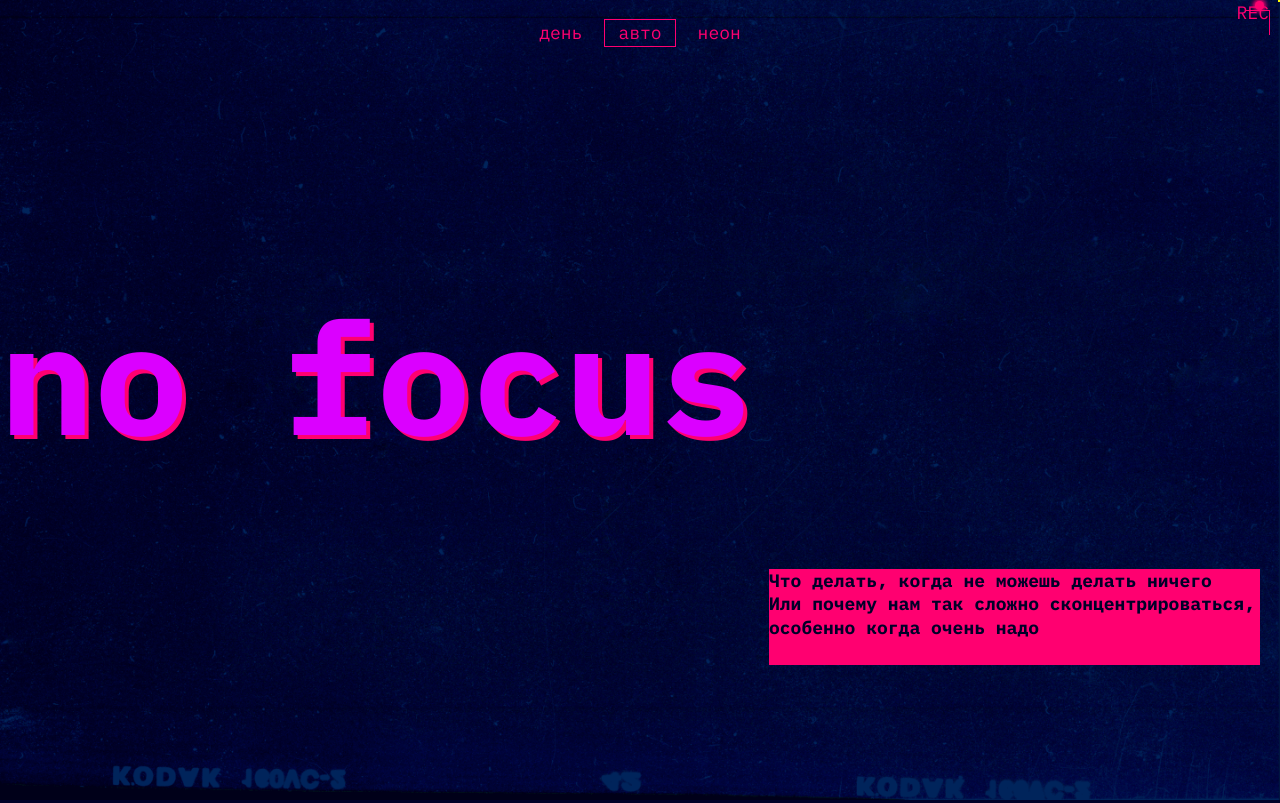
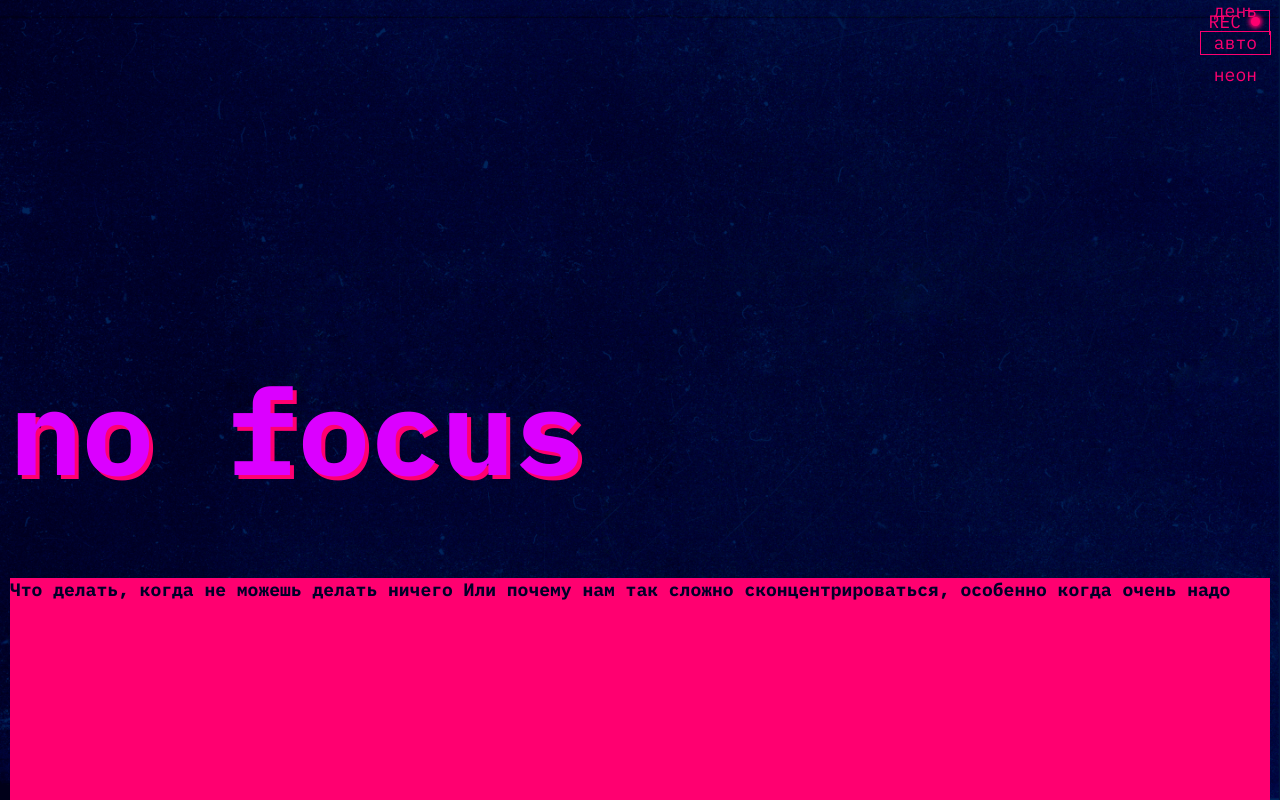
Before and after one commit to PetrukhinEgor/slozhno-sosredotochitsya, a plain HTML site: page index.html in a window 1280 px wide. Shown: the top 803 px of the page. Drawn offline with Linux system fonts and the light colour scheme.

Commit message:
откат назад

```diff
--- a/index.html
+++ b/index.html
@@ -16,6 +16,41 @@
     <title>Сложно сосредоточиться</title>
   </head>
   <body class="page">
+    <header class="header decorated-zone">
+      <span class="rec" aria-hidden="true">rec</span>
+      <nav class="header__theme-menu">
+        <ul class="header__theme-menu-list">
+          <li class="header__theme-menu-item">
+            <button
+              class="header__theme-menu-button header__theme-menu-button_type_light"
+            >
+              День
+            </button>
+          </li>
+          <li class="header__theme-menu-item">
+            <button
+              class="header__theme-menu-button header__theme-menu-button_active header__theme-menu-button_type_auto"
+              disabled
+            >
+              Авто
+            </button>
+          </li>
+          <li class="header__theme-menu-item">
+            <button
+              class="header__theme-menu-button header__theme-menu-button_type_dark"
+            >
+              Неон
+            </button>
+          </li>
+        </ul>
+      </nav>
+      <h1 class="header__title">no focus</h1>
+      <p class="header__description title__decor">Что делать, когда не можешь делать ничего
+        Или почему нам так сложно сконцентрироваться, особенно когда очень надо</p>
+    </header>
+    <script src="./scripts/script.js"></script>
+  </body>
+  <!-- <body class="page">
     <header class="header decorated-zone">
       <div aria-hidden="true" class="REC__container-dot"></div>
       <nav class="header__theme-menu">
@@ -215,5 +250,5 @@
       <h3 class="footer__title">focus</h3>
     </footer>
     <script src="./scripts/script.js"></script>
-  </body>
+  </body> -->
 </html>
--- a/styles/style.css
+++ b/styles/style.css
@@ -5,11 +5,188 @@
   background-image: url(../images/cover-image-dark.png);
   background-size: cover;
   background-position: center;
+  background-repeat: no-repeat;
   background-attachment: fixed;
   font-family: "IBM Plex mono", serif;
+  color:var(--text-color);
 }
 
-.header {
+.decorated-zone{
+  position: relative;
+}
+
+.decorated-zone::after{
+  position: absolute;
+  content: "";
+  width: 25px;
+  height: 25px;
+  border-right:1px solid var(--accent-color);
+  border-top: 1px solid var(--accent-color);
+  top:10px;
+  right: 10px;
+}
+
+.decorated-zone::before{
+  position: absolute;
+  content: "";
+  width: 25px;
+  height: 25px;
+  border-bottom: 1px solid var(--accent-color);
+  border-left: 1px solid var(--accent-color);
+  left: 10px;
+  bottom: 10px;
+}
+
+.rec{
+  text-transform: uppercase;
+  color: var(--accent-color);
+  position: absolute;
+  top: 10px;
+  right: 20px;
+  display: flex;
+  column-gap: 10px;
+  font-size: 18px;
+}
+
+.rec::after{
+  content: "";
+  width: 9px;
+  height: 9px;
+  border-radius: 50%;
+  background-color: var(--accent-color);
+  position: relative;
+  align-self: center;
+  box-shadow: 0 0 4px 2px var(--accent-color);
+}
+
+.header{
+  display: grid;
+  min-height: 100vh;
+  padding: 0 10px;
+}
+
+.header__theme-menu{
+  /* align-self: center; */
+  justify-self: end;
+}
+
+.header__theme-menu-list{
+  display: grid;
+  row-gap: 10px;
+}
+
+.header__theme-menu-button{
+  background-color: transparent;
+  border: none;
+  text-transform: lowercase;
+  color:var(--accent-color);
+  padding: 2px 13px;
+  font-size: 18px;
+  line-height: 18px;
+  text-align: center;
+
+}
+
+.header__theme-menu-button_active{
+  pointer-events: none;
+  outline: 1px solid var(--accent-color);
+}
+
+.header__title{
+  color: var(--front-color);
+  text-shadow: 4px 4px 0 var(--accent-color);
+  font-size: clamp(7.25rem, 7.0115rem + 1.0178vw, 7.5rem);
+  line-height: 95.7px;
+  text-align: left;
+  align-self: center;
+}
+
+.header__description{
+  font-size: 18px;
+  font-weight: 700;
+  line-height: 23.4px;
+  text-align: left;
+
+}
+
+.title__decor{
+  background-color: var(--accent-color);
+  color: var(--background-color);
+  font-weight: 700;
+  font-size:18px;
+}
+
+/* .header{
+  display: grid;
+  min-height: 100vh;
+  padding: 0 10px;
+}
+
+.header__text{
+  display: grid;
+}
+
+.header__title{
+  font-size: clamp(7.25rem, 7.0115rem + 1.0178vw, 7.5rem);
+  color: var(--front-color);
+  text-shadow: 4px 4px var(--accent-color);
+  font-weight: 700;
+  line-height: 95.7px;
+  text-align: left;
+  display: flex;
+  justify-content: left;
+  align-items: center;
+}
+
+.header__description{
+
+}
+
+
+
+button, a:focus{
+  outline: none;
+}
+
+.header__theme-menu{
+  margin-block-start: 75px;
+  justify-self: end;
+  align-content: center;
+}
+
+.header__theme-menu-list{
+  display: flex;
+  flex-direction: column;
+  row-gap: 15px;
+}
+
+.header__theme-menu-item{
+font-size: 18px;
+font-weight: 400;
+line-height: 18px;
+text-align: center;
+
+}
+
+
+.header__theme-menu-button{
+  text-transform: lowercase;
+  color: var(--accent-color);
+  background-color: transparent;
+  border: none;
+  font-size:18px;
+  padding:2px 13px 2px 13px;
+}
+
+.header__theme-menu-button_active {
+  pointer-events: none;
+  outline: 1px solid var(--accent-color);
+} */
+
+
+/* =============================================== */
+
+ /* .header {
   display: grid;
   color: var(--accent-color);
   background-image: url(../images/cover-image-dark.png);
@@ -37,7 +214,7 @@
   border:1px solid yellow;
 }
 
-/* Надпись REC */
+
 .REC__container-dot::before{
   content: "REC";
   position: absolute;
@@ -46,7 +223,6 @@
   font-size:18px;
   margin-inline-end:10px;
 }
-/* Точка для надписи REC */
 .REC__container-dot::after{
   content: "";
   position: absolute;
@@ -82,7 +258,6 @@
 
 .header__theme-menu-button_active{
   outline: 1px solid var(--accent-color);
-  /* padding:0 25px 0 25px; */
 }
 
 .header__theme-menu-button_active:active{
@@ -95,7 +270,6 @@ button:disabled{
 
 button:hover{
   outline: 1px solid var(--outline-color);
-  /* padding:0 25px 0 25px; */
 }
 
 a,button:focus{
@@ -327,23 +501,4 @@ img {
   left: 20px;
   width: 25px;
   border-bottom: 1px solid var(--accent-color);
-}
-
-/* @media (max-width:1024px){
-
-.page{
-  width: 768px;
-}
-
-.header__theme-menu-list {
-  right: 20px;
-  top:192px;
-  flex-direction: column;
-  width: max-content;
-
-}
-
-.header-description{
-  width: 364px;
-}
 } */
--- a/styles/variables.css
+++ b/styles/variables.css
@@ -4,11 +4,9 @@
 */
 :root {
   /* Переменные тёмной темы */
-  --accent-color: #ff0070;
-  --side-color:#DB00FF;
-  --header-color:#000028;
-  --description-color:#F1B2CE;
-  --outline-color:#353430;
-
+  --accent-color: #FF0070;
+  --front-color:#DB00FF;
+  --text-color:#F1B2CE;
+  --background-color:#000028;
 
 }
```
